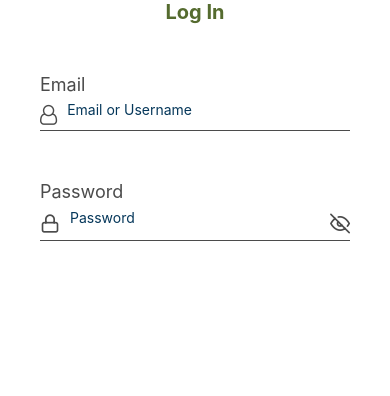
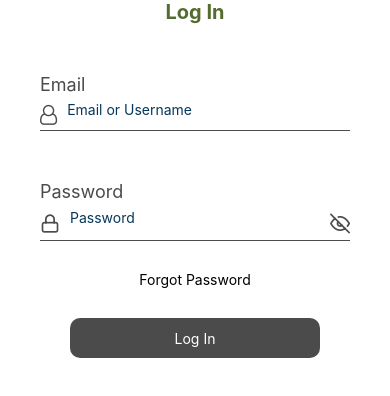
Before and after one commit to steversonTong/kicksflip, a React Native app: screen /SignInScreen in a window 390 px wide. Shown: the top 396 px of the page. Built offline with nearby package versions, Linux system fonts and the light colour scheme.

Commit message:
added login button and for got password for sign in screen but they dont do anything yet

```diff
--- a/screens/SignInScreen.js
+++ b/screens/SignInScreen.js
@@ -13,8 +13,9 @@ import { StatusBar } from "expo-status-bar";
 import * as Animatable from "react-native-animatable";
 import FontAwesome from "react-native-vector-icons/FontAwesome";
 import Feather from "react-native-vector-icons/Feather";
+import { color } from "react-native/Libraries/Components/View/ReactNativeStyleAttributes";
 
-const SignInScreen = () => {
+const SignInScreen = ({ navigation }) => {
   const [data, setData] = React.useState({
     email: "",
     password: "",
@@ -37,6 +38,7 @@ const SignInScreen = () => {
 
   return (
     <SafeAreaView style={styles.container}>
+      <StatusBar backgroundColor="white" barStyle="light content" />
       <View style={styles.text_header}>
         <Text style={styles.text_header}>Log In</Text>
       </View>
@@ -67,6 +69,14 @@ const SignInScreen = () => {
               <Feather name="eye" color="#4B4B4B" size={20} />
             )}
           </TouchableOpacity>
+        </View>
+        <View style={[styles.text_header, { marginTop: 30 }]}>
+          <Text>Forgot Password</Text>
+          <View style={styles.button}>
+            <TouchableOpacity onPress={() => navigation.navigate("HomeScreen")}>
+              <Text style={{ color: "white" }}>Log In</Text>
+            </TouchableOpacity>
+          </View>
         </View>
       </View>
     </SafeAreaView>
@@ -124,7 +134,12 @@ const styles = StyleSheet.create({
   },
   button: {
     alignItems: "center",
-    marginTop: 50,
+    justifyContent: "center",
+    marginTop: 30,
+    backgroundColor: "#4B4B4B",
+    borderRadius: 10,
+    height: 40,
+    width: 250,
   },
   signIn: {
     width: "100%",
```
